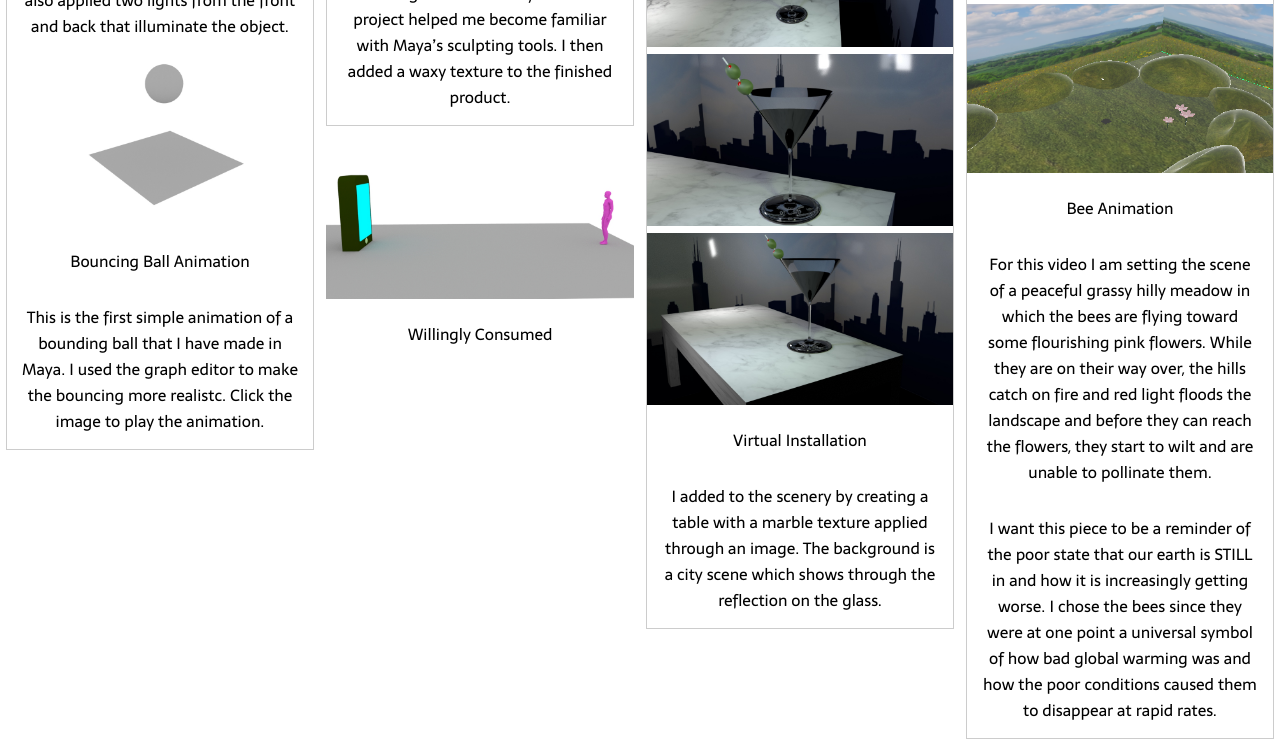
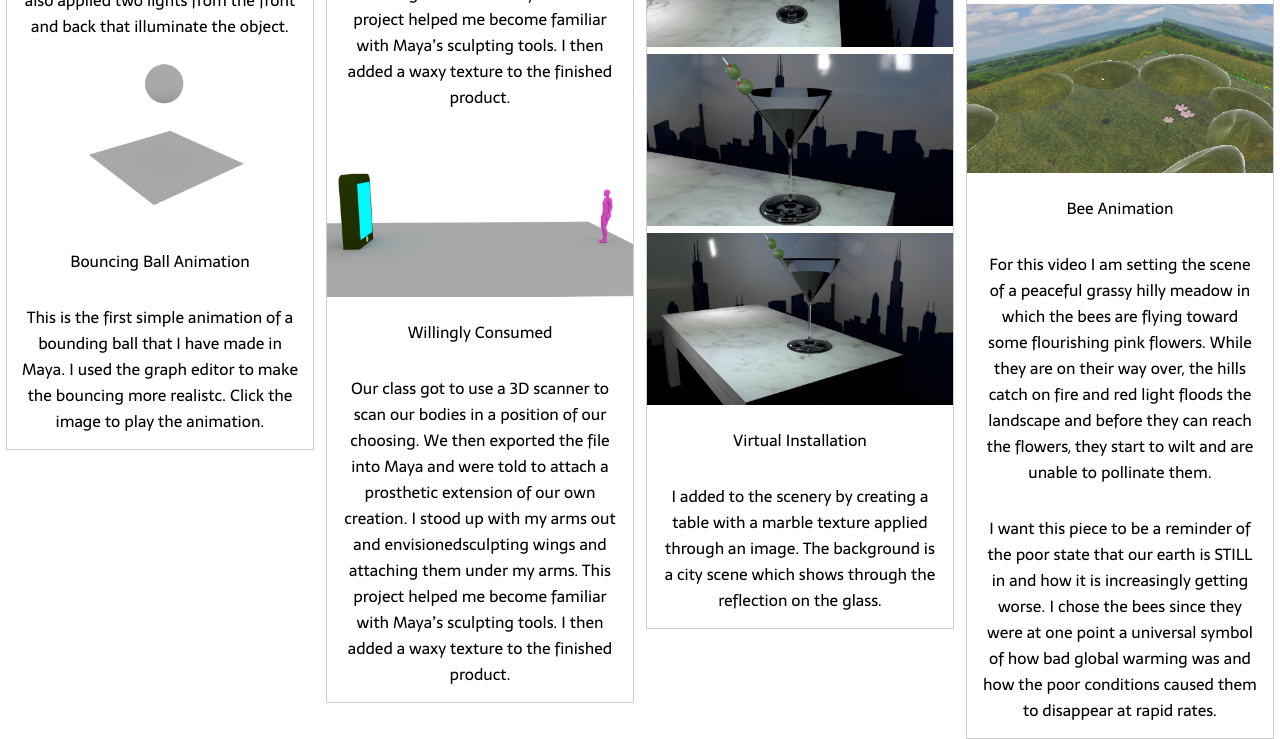
Before and after one commit to rachelmorales/rachelmorales.github.io, a plain HTML site: page 3d.html in a window 1280 px wide. Shown: the part 1094-1833 px from the top of the page. Drawn offline with nearby package versions, Linux system fonts and the light colour scheme; a script that the page names is missing.

Commit message:
Update 3d.html

```diff
--- a/3d.html
+++ b/3d.html
@@ -88,13 +88,15 @@
           exported the file into Maya and were told to attach a prosthetic extension of our own creation. I stood up
           with my arms out and envisionedsculpting wings and attaching them under my arms. This project helped me become
           familiar with Maya’s sculpting tools. I then added a waxy texture to the finished product. </div>
+        <a target="_blank" href="https://youtu.be/CV1KD9VNFU8">
+          <img src="images/Maya/willinglyconsumed.jpg" class="image" style="width:100%">
+        </a>
+        <div class="desc">Willingly Consumed</div>
+        <div class="desc">Our class got to use a 3D scanner to scan our bodies in a position of our choosing. We then
+          exported the file into Maya and were told to attach a prosthetic extension of our own creation. I stood up
+          with my arms out and envisionedsculpting wings and attaching them under my arms. This project helped me become
+          familiar with Maya’s sculpting tools. I then added a waxy texture to the finished product. </div>
       </div>
-      <a target="_blank" href="https://youtu.be/CV1KD9VNFU8">
-        <img src="images/Maya/willinglyconsumed.jpg" class="image" style="width:100%">
-      </a>
-      <div class="desc">Willingly Consumed</div>
-      <div class="desc"></div>
-    </div>
     </div>
 
 
```
